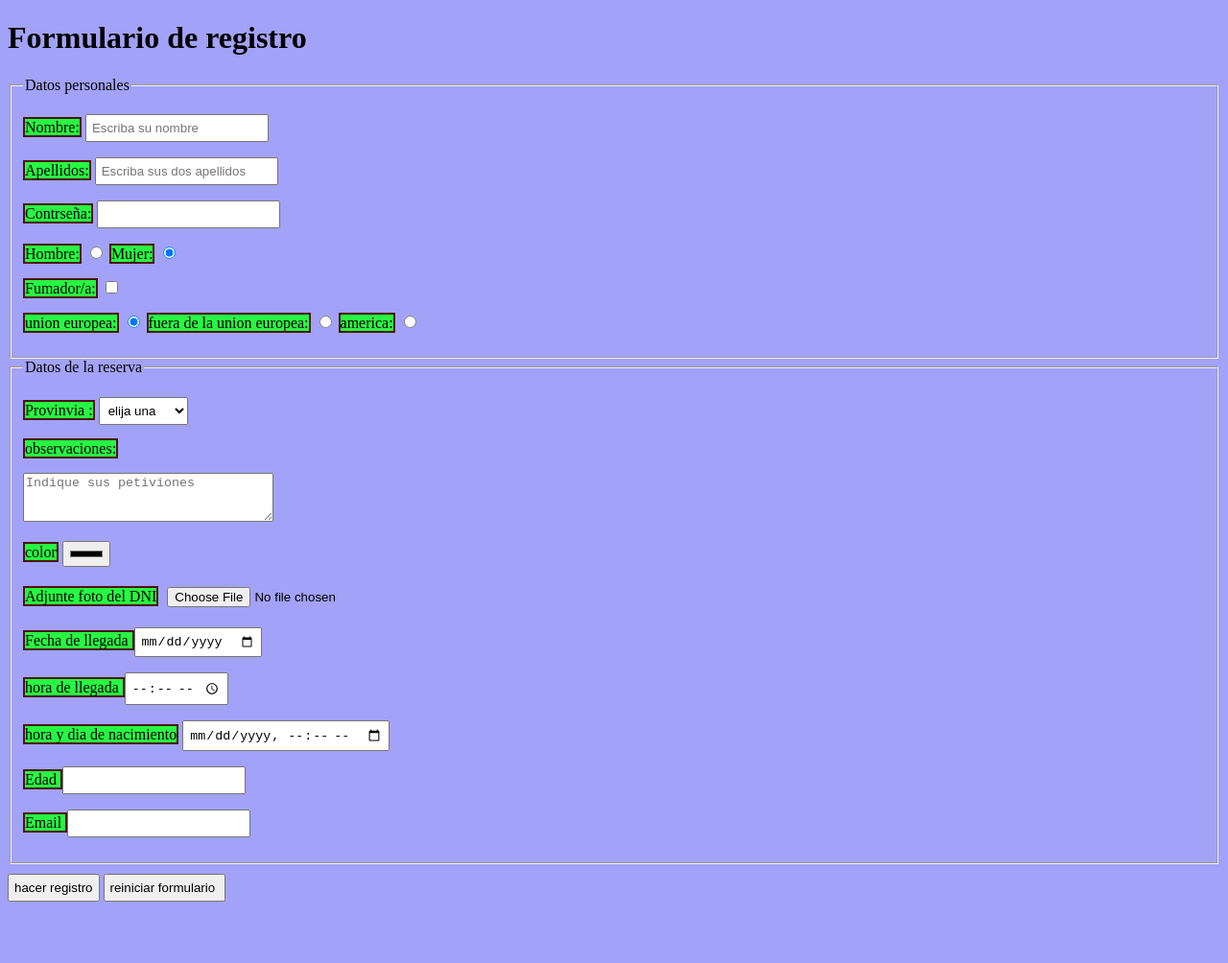
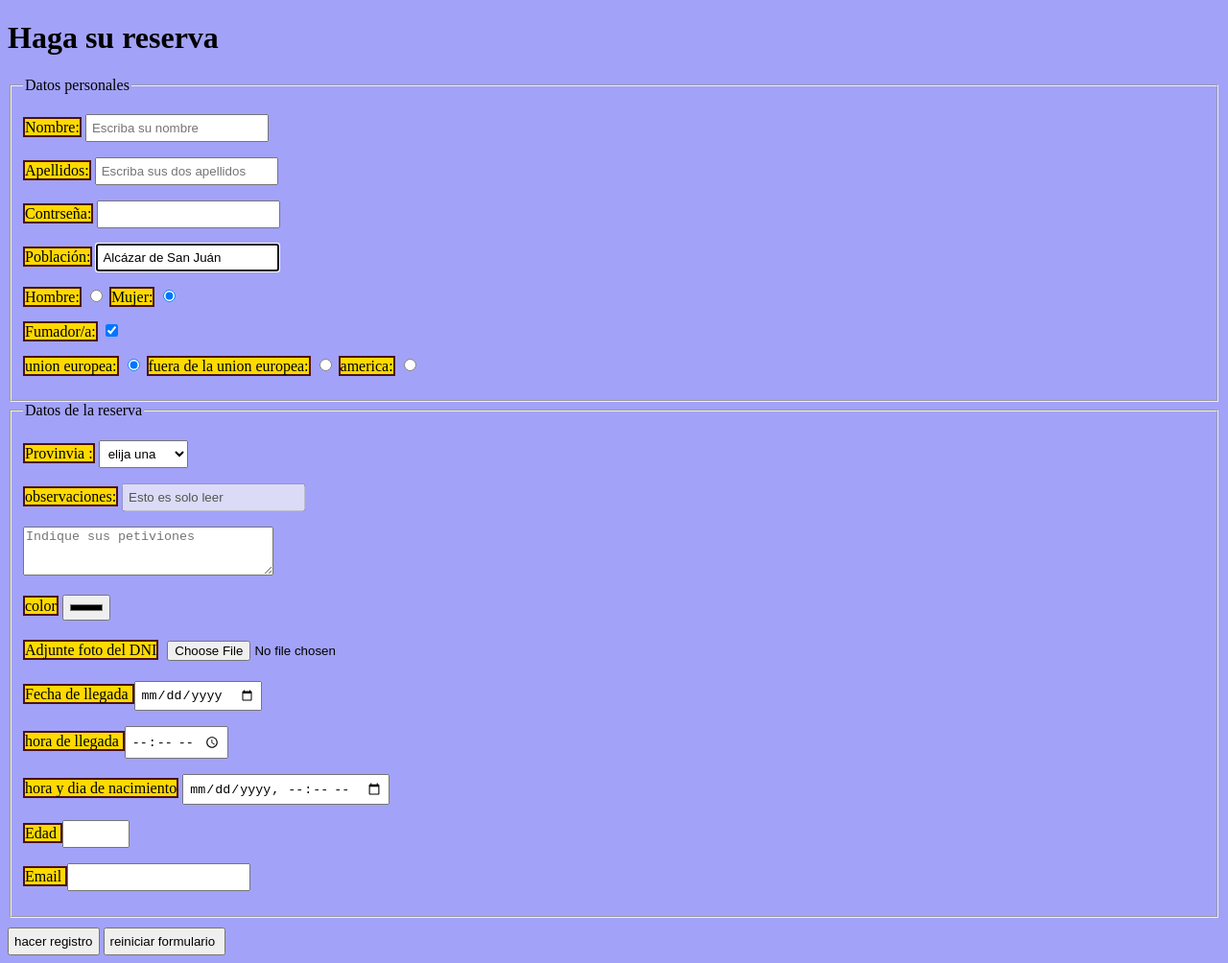
Before and after one commit to Albertotor/fo0rmularios2, a plain HTML site: page index.html in a window 1280 px wide. Shown: the whole page at 96% size. Before the commit the page ends 948 px from the top, so only its background shows below. Drawn offline with Linux system fonts and the light colour scheme.

Commit message:
Versiónfinal

```diff
--- a/index.html
+++ b/index.html
@@ -8,7 +8,7 @@
 <style>
 label{
     border: 2px solid rgb(75, 18, 18) ;
-background-color: rgb(39, 247, 66);}
+background-color: rgb(255, 217, 0);}
 
 input, select{ padding: 5px;}
 
@@ -16,7 +16,7 @@ input, select{ padding: 5px;}
 
 </head>
 <body style="background-color: rgb(162, 162, 248);">
-    <h1> Formulario de registro </h1>
+    <h1> Haga su reserva </h1>
 
     <form action="procesa-registro.php" method="get">
     <fieldset>
@@ -30,11 +30,13 @@ input, select{ padding: 5px;}
 </p>
 <p><label for="">Contrseña:</label> <input  required type="password" name="contrase" id="contr" maxlength="8" minlength="4">
 </p>
+<p><label for="">Población:</label> <input   name="Población" id="pobla" value="Alcázar de San Juán" maxlength="50" autofocus>
+</p>
 <p><label for="">Hombre:</label> <input type="radio" name="genero" id="hom" value="h">
 <label for="">Mujer:</label> <input type="radio" name="genero" id="muj" value="m" checked>
 </p>
 <p>
-    <label for="">Fumador/a:</label> <input type="checkbox" value="fuma" name="fumador" id="fuma" >
+    <label for="">Fumador/a:</label> <input type="checkbox" value="fuma" name="fumador" id="fuma" checked >
 </p>
 <p><label for="ue">union europea:</label>
     <input type="radio" name="une" id="une1" value="ue" checked>
@@ -58,9 +60,9 @@ input, select{ padding: 5px;}
 </p>
 <p>
     <p>
-<label for="">observaciones:</label>
+<label for="">observaciones:</label> <input type="text" value="Esto es solo leer" readonly disabled>
 </p>
-<textarea name="obs" id="obs" cols="30" rows="3" placeholder="Indique sus petiviones"></textarea>
+<textarea name="obs" id="obs"  cols="30" rows="3" placeholder="Indique sus petiviones"></textarea>
 </p>
 <p>
 <p>
@@ -89,7 +91,7 @@ input, select{ padding: 5px;}
 
     </p>
     <label for="">Edad  </label>
-    <input type="edad" name="edad" id="edad" max="122" min="0">
+    <input type="number" name="edad" id="edad" max="122" min="0">
     </p>
 </p>
 <label for="">Email </label>
```
